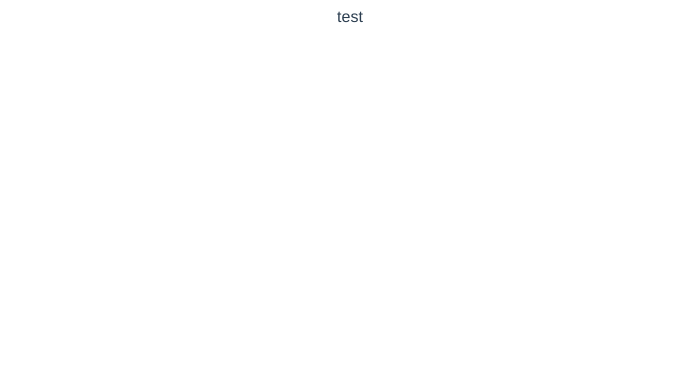
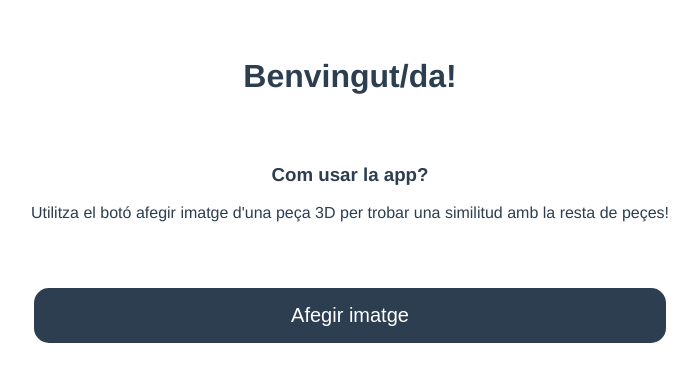
Before and after one commit to mauriciabad/3d-print-matcher, a Vue app in the folder matcher-client/: page / in a window 1280 px wide. Shown: the top 382 px of the page, without its empty margins (290-989 px from the left). Built offline with nearby package versions, Linux system fonts and the light colour scheme.

Commit message:
UploadImage look and feel

```diff
--- a/matcher-client/src/components/home/UploadImage.vue
+++ b/matcher-client/src/components/home/UploadImage.vue
@@ -11,5 +11,58 @@ export default defineComponent({
 </script>
 
 <template>
-  <div>test</div>
+  <div class="container">
+    <h1 class="container__title">Benvingut/da!</h1>
+
+    <div class="container__explanation">
+      <h3>Com usar la app?</h3>
+      <p>
+        Utilitza el botó afegir imatge d'una peça 3D per trobar una similitud
+        amb la resta de peçes!
+      </p>
+    </div>
+
+    <button class="container__button">Afegir imatge</button>
+  </div>
 </template>
+
+<style lang="scss">
+.container {
+  display: flex;
+  align-items: center;
+  flex-direction: column;
+  justify-content: space-between;
+  padding: 50px 0;
+
+  &__title {
+    margin-top: 0;
+    margin-bottom: 0;
+  }
+
+  &__explanation {
+    padding: 50px 10px;
+  }
+
+  &__button {
+    padding: 15px;
+    width: 50%;
+    font-size: 20px;
+    color: white;
+    border-radius: 15px;
+    background: #2c3e50;
+    border: 1px solid transparent;
+    cursor: pointer;
+
+    &:hover {
+      box-shadow: 4px 4px #0000008c;
+      color: black;
+      border: 1px solid #2c3e50;
+      background: transparent;
+    }
+
+    @media (max-width: 900px) {
+      width: 100%;
+    }
+  }
+}
+</style>
```
